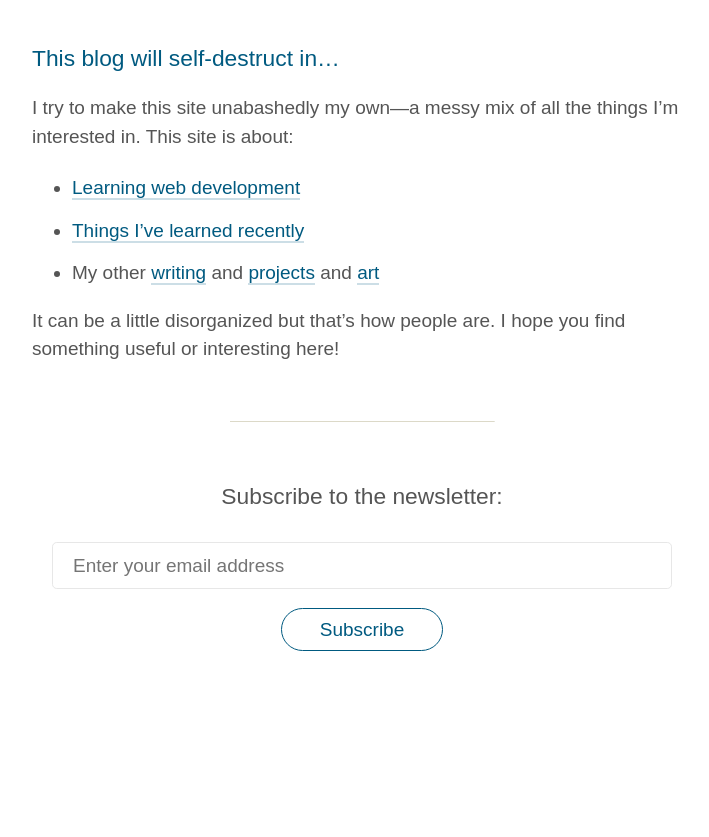
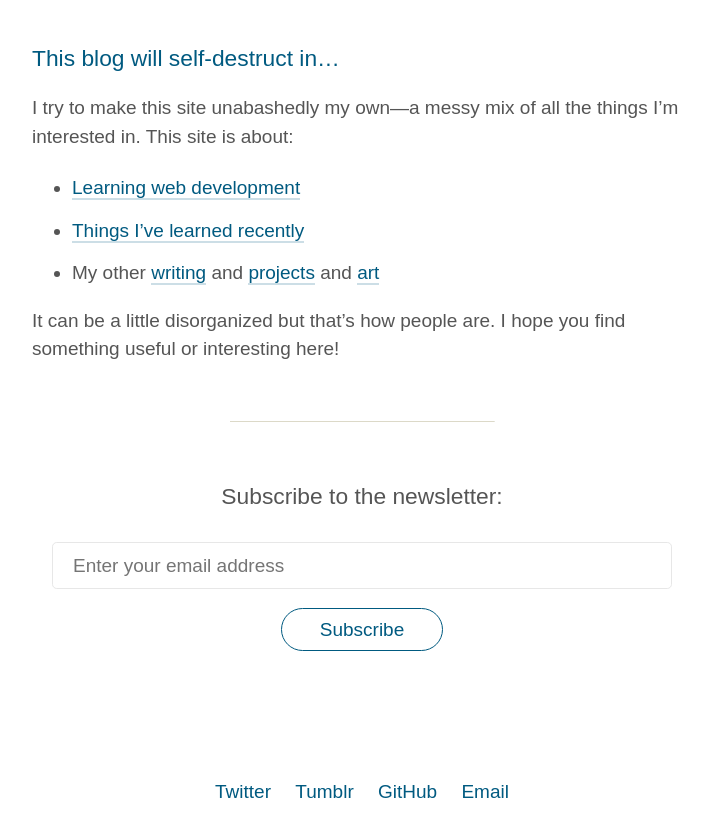
Before and after one commit to kmcgillivray/kmcgillivray.github.io, a Jekyll site: the page built from about/index.md, in a window 1280 px wide and 900 px high, scrolled down 5819 px. Shown: the top 837 px of the window, without its empty margins (278-987 px from the left). Built offline with Jekyll 4.4.1, drawn with Linux system fonts in a browser that asks for light colours; nearby versions of some CDN libraries.

Commit message:
Add relme attributes and links to footer

```diff
--- a/_includes/links.html
+++ b/_includes/links.html
@@ -1,6 +1,6 @@
 <ul class="list pl0 tc">
-  <li class="dib ph2"><a class="bn" href="http://twitter.com/kev_mcg"><i class="fa fa-twitter"></i> Twitter</a></li>
-  <li class="dib ph2"><a class="bn" href="http://kevinschmevin.com"><i class="fa fa-tumblr-square"></i> Tumblr</a></li>
-  <li class="dib ph2"><a class="bn" href="http://github.com/kmcgillivray"><i class="fa fa-github-alt"></i> GitHub</a></li>
-  <li class="dib ph2"><a class="bn" href="mailto:kevin.mcgillivray@me.com"><i class="fa fa-envelope"></i> Email</a></li>
+  <li class="dib ph2"><a rel="me" class="bn" href="http://twitter.com/kev_mcg"><i class="fa fa-twitter"></i> Twitter</a></li>
+  <li class="dib ph2"><a rel="me" class="bn" href="http://kevinschmevin.com"><i class="fa fa-tumblr-square"></i> Tumblr</a></li>
+  <li class="dib ph2"><a rel="me" class="bn" href="http://github.com/kmcgillivray"><i class="fa fa-github-alt"></i> GitHub</a></li>
+  <li class="dib ph2"><a rel="me" class="bn" href="mailto:kevin.mcgillivray@me.com"><i class="fa fa-envelope"></i> Email</a></li>
 </ul>
--- a/_layouts/default.html
+++ b/_layouts/default.html
@@ -19,6 +19,8 @@
 
     {% include language-switcher.html %}
 
+    {% include links.html %}
+
     {% if page.category == "gallery" %}
     <script src="/js/gallery.js"></script>
     {% endif %}
```
